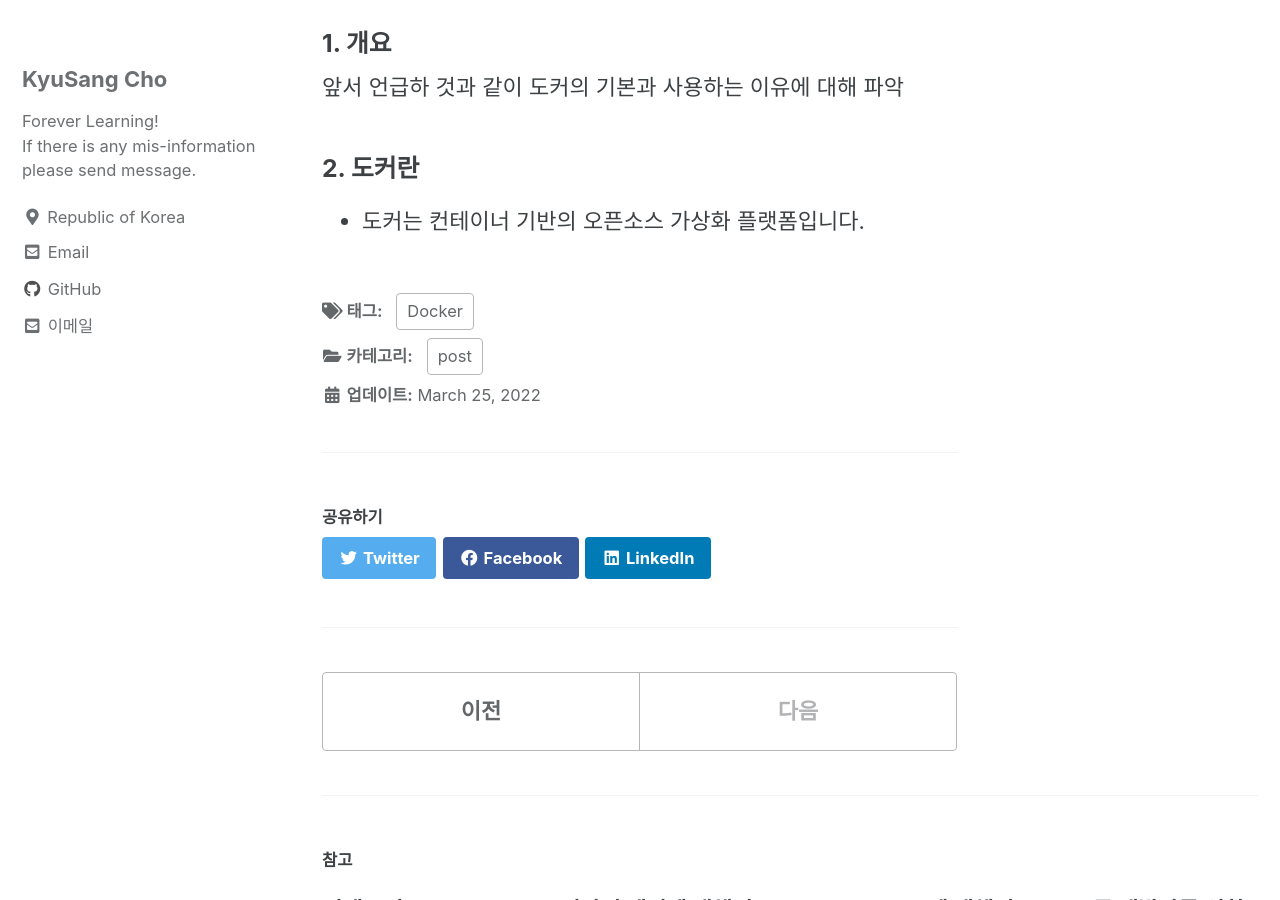
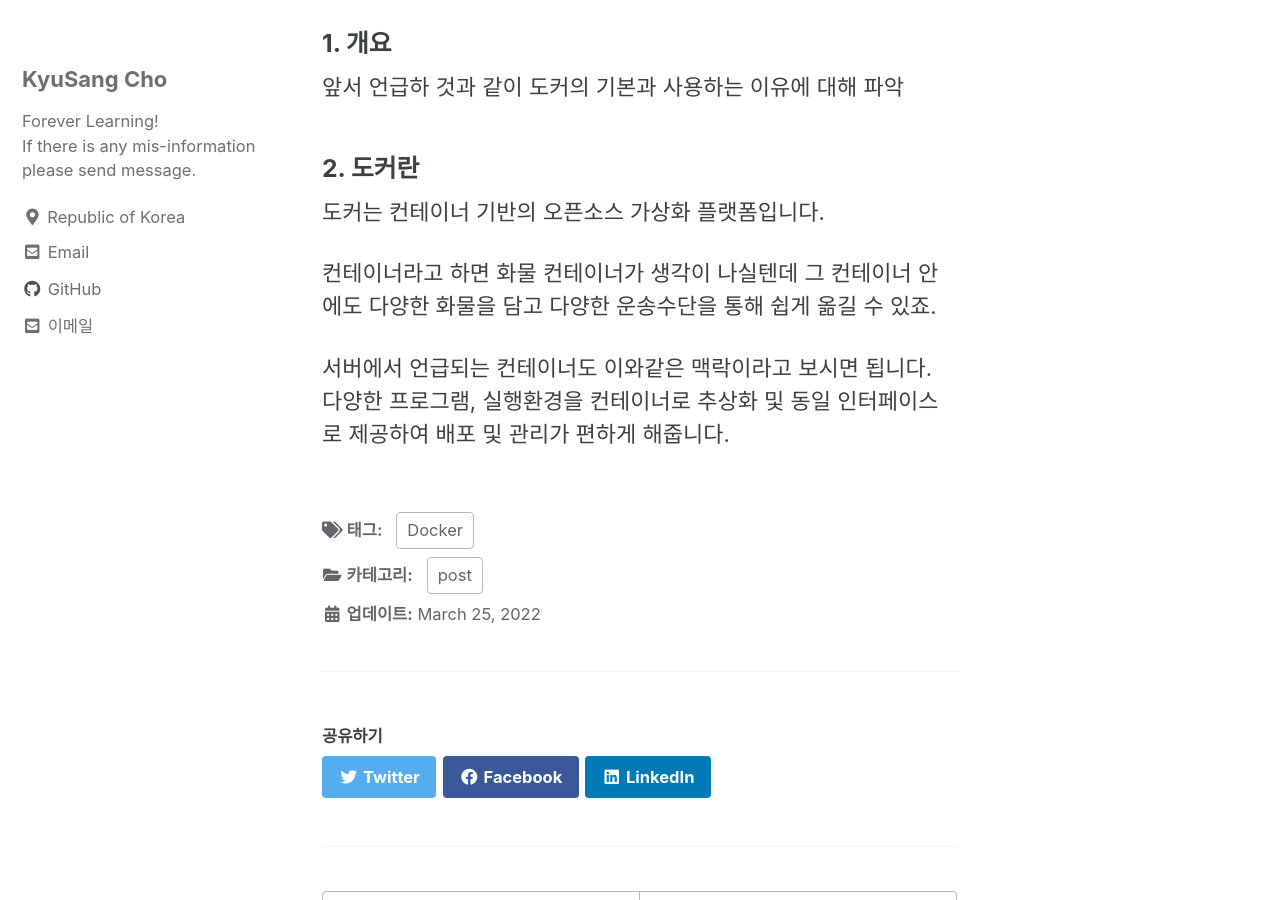
Before and after one commit to DevKS-Yet/DevKs-Yet.github.io, a Jekyll site: the page built from _posts/2022-03-25-55(docker01).md, in a window 1280 px wide and 900 px high, scrolled down 717 px. Built offline with Jekyll 4.4.1, drawn with Linux system fonts in a browser that asks for light colours; cached includes are drawn as plain includes.

Commit message:
20220327

```diff
--- a/_posts/2022-03-25-55(docker01).md
+++ b/_posts/2022-03-25-55(docker01).md
@@ -22,4 +22,8 @@ tags:
 앞서 언급하 것과 같이 도커의 기본과 사용하는 이유에 대해 파악
 
 ### 2. 도커란
-- 도커는 컨테이너 기반의 오픈소스 가상화 플랫폼입니다.
+도커는 컨테이너 기반의 오픈소스 가상화 플랫폼입니다.
+
+컨테이너라고 하면 화물 컨테이너가 생각이 나실텐데 그 컨테이너 안에도 다양한 화물을 담고 다양한 운송수단을 통해 쉽게 옮길 수 있죠.
+
+서버에서 언급되는 컨테이너도 이와같은 맥락이라고 보시면 됩니다. 다양한 프로그램, 실행환경을 컨테이너로 추상화 및 동일 인터페이스로 제공하여 배포 및 관리가 편하게 해줍니다.
```
